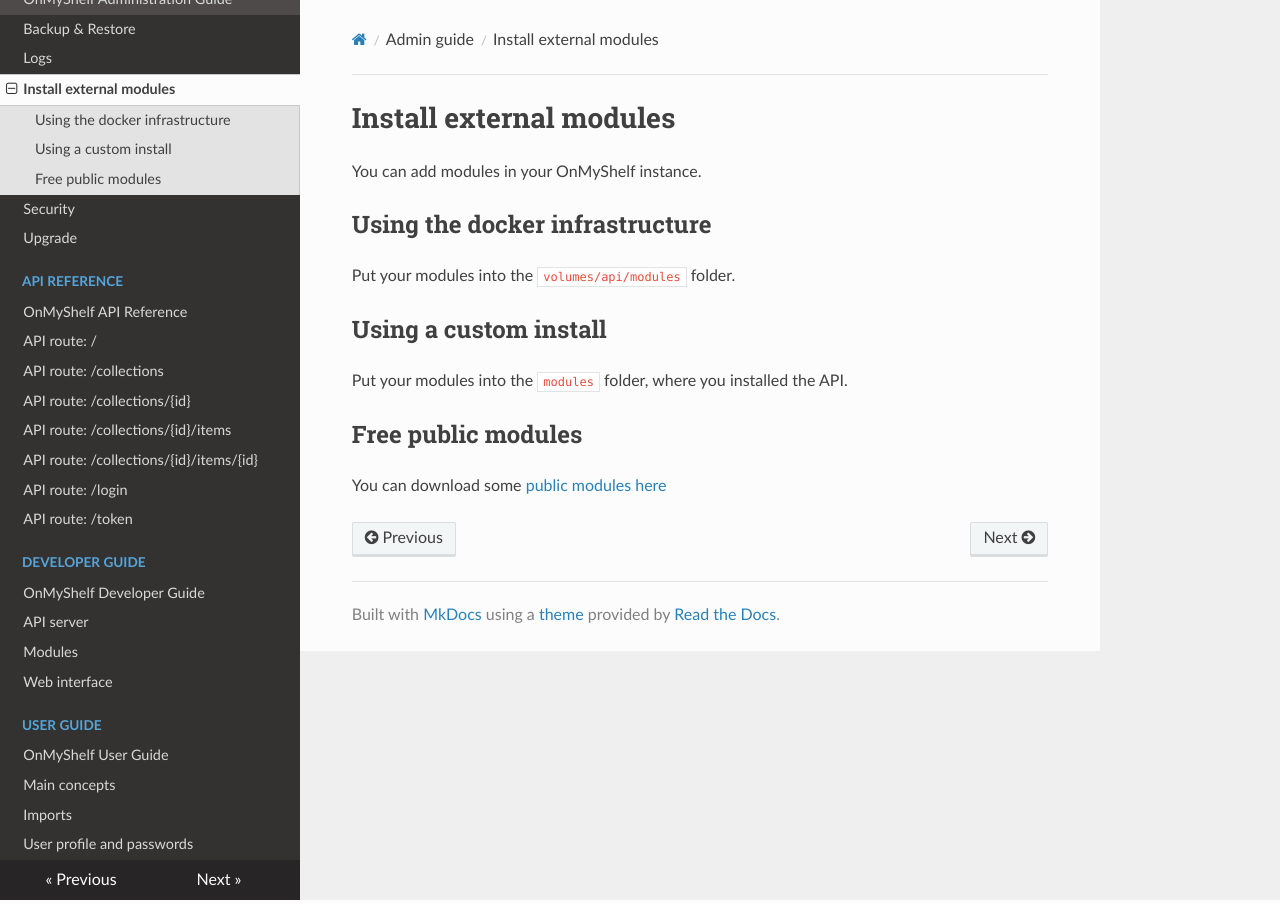
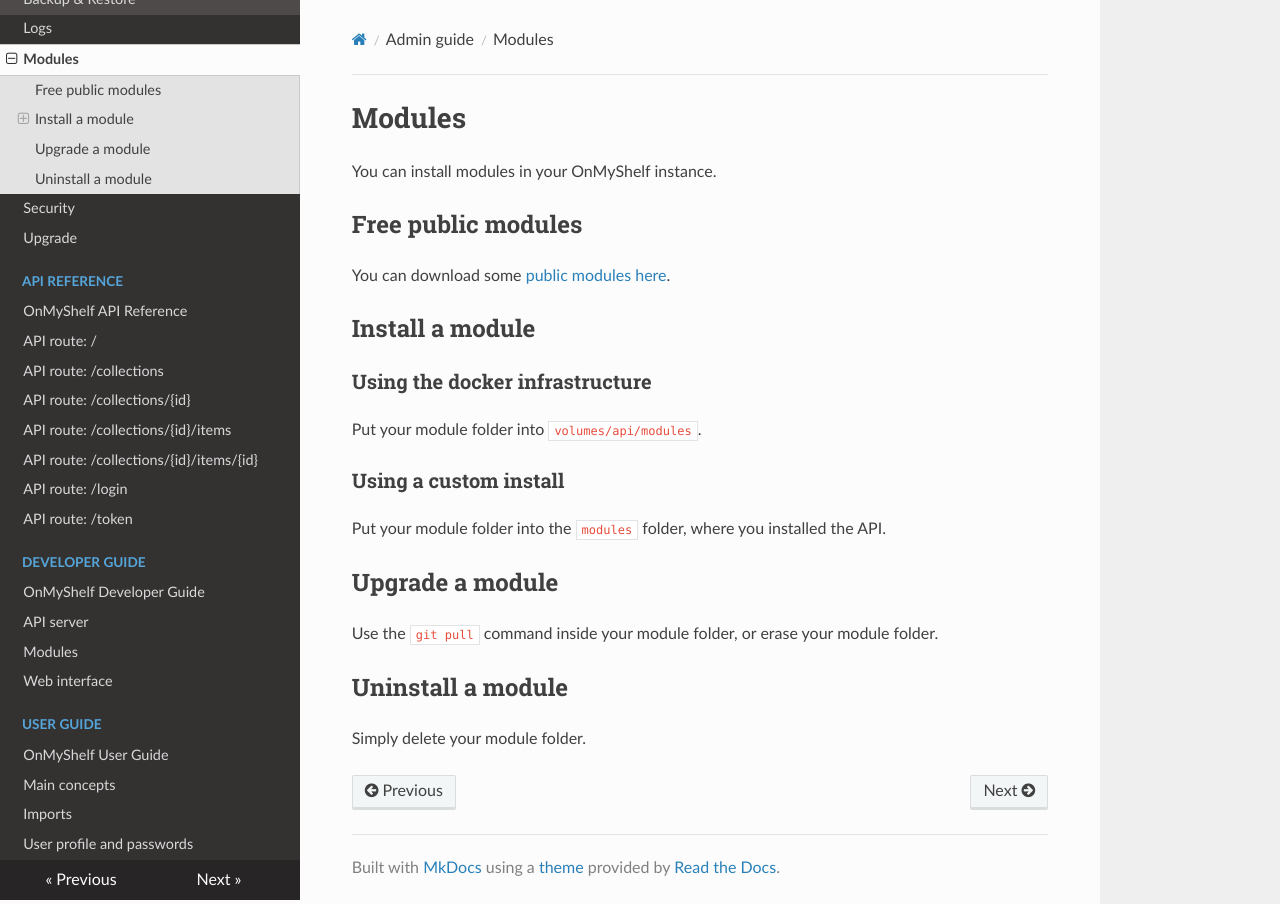
Before and after one commit to onmyshelf/docs, an MkDocs documentation site: the page built from docs/admin-guide/modules.md, in a window 1280 px wide. Built offline with MkDocs 1.6.1, drawn with Linux system fonts in a browser that asks for light colours; nearby versions of some CDN libraries.

Commit message:
Update documentation

```diff
--- a/docs/admin-guide/modules.md
+++ b/docs/admin-guide/modules.md
@@ -1,12 +1,19 @@
-# Install external modules
+# Modules
 
-You can add modules in your OnMyShelf instance.
-
-## Using the docker infrastructure
-Put your modules into the `volumes/api/modules` folder.
-
-## Using a custom install
-Put your modules into the `modules` folder, where you installed the API.
+You can install modules in your OnMyShelf instance.
 
 ## Free public modules
-You can download some [public modules here](https://gitlab.com/onmyshelf/modules)
+You can download some [public modules here](https://gitlab.com/onmyshelf/modules).
+
+## Install a module
+### Using the docker infrastructure
+Put your module folder into `volumes/api/modules`.
+
+### Using a custom install
+Put your module folder into the `modules` folder, where you installed the API.
+
+## Upgrade a module
+Use the `git pull` command inside your module folder, or erase your module folder.
+
+## Uninstall a module
+Simply delete your module folder.
```
Also changed, not shown: LICENSE.md (+1 -1 lines), docs/admin-guide/backups.md (+2 -2 lines).
